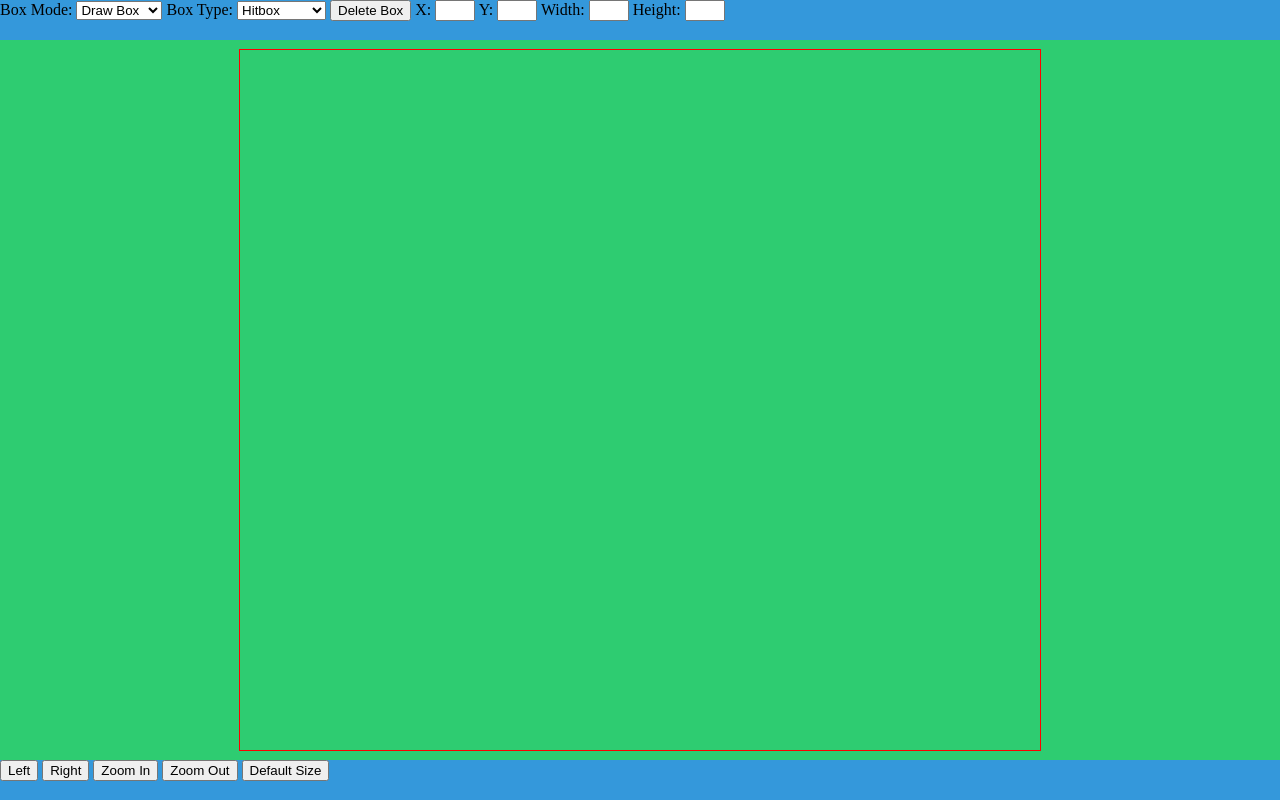
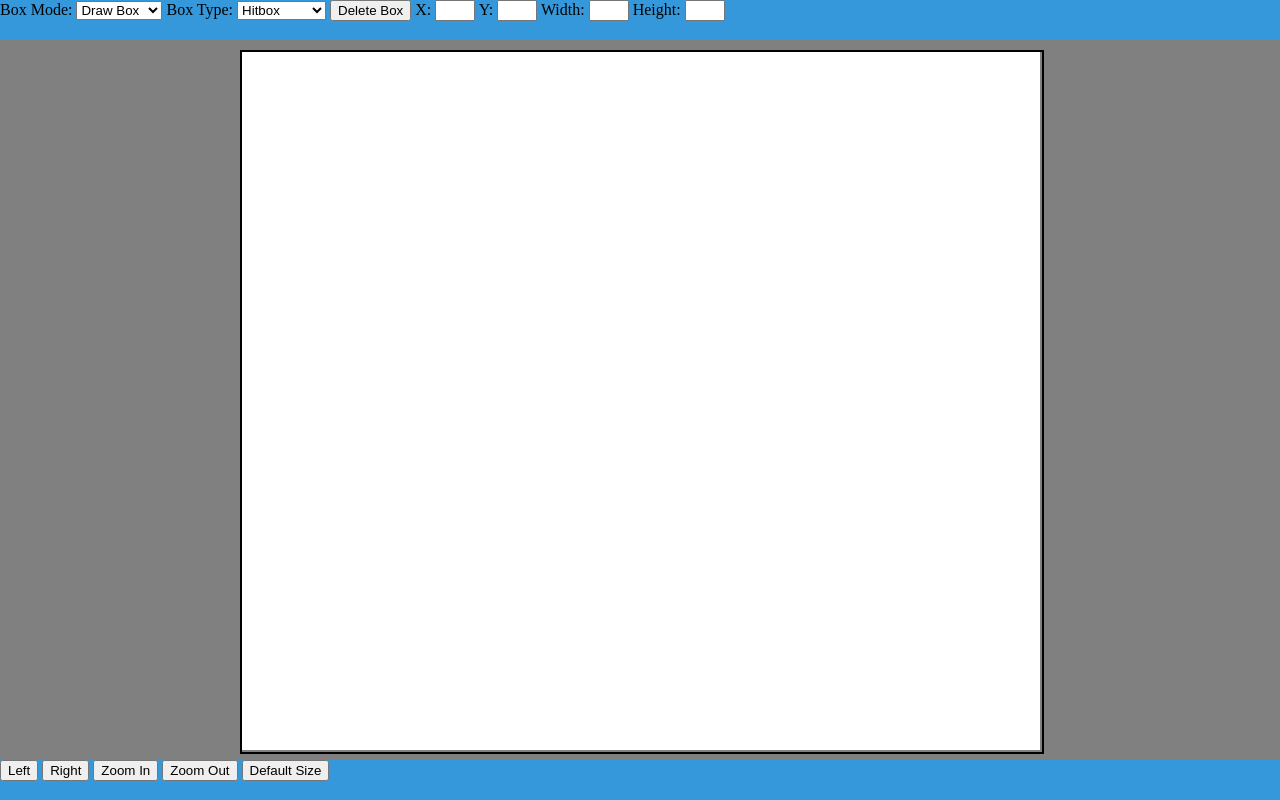
Before and after one commit to Kinaetron/KarakuriColliderEditor, an Electron app: page index.html in a window 1280 px wide. Drawn offline with Linux system fonts and the light colour scheme; no server answers.

Commit message:
canvas and background different colour

```diff
--- a/index.html
+++ b/index.html
@@ -3,7 +3,7 @@
   <head>
     <meta charset="UTF-8">
     <link rel="stylesheet" href="style.css">
-    <title>Karakuri Hitbox Editor</title>
+    <title>Karakuri Collider Editor</title>
   </head>
   <body>
     <div id="top">
@@ -33,9 +33,11 @@
       <input type="text" id="height" name="height" pattern="[0-9]{3}" maxlength="3">
     </div>
     <div id="middle">
-      <canvas id="frameImage" width=800 height=700>Frame Image</canvas>
-      <canvas id="overlay" width=800 height=700></canvas>
-      <canvas id="canvas" width=800 height=700></canvas>
+      <div id="canvas-container">
+        <canvas id="frameImage" width=800 height=700>Frame Image</canvas>
+        <canvas id="overlay" width=800 height=700></canvas>
+        <canvas id="canvas" width=800 height=700></canvas>
+      </div>
     </div>
     <div id="button">
       <button id="decrement-btn">Left</button>
--- a/style.css
+++ b/style.css
@@ -17,12 +17,18 @@ body {
     display: flex;
     align-items: center;
     justify-content: center;
-    background-color: #2ecc71;
+    background-color: gray;
     position: relative;
 }
 
+#canvas-container {
+    height: 700px;
+    width: 800px;
+    background-color: white;
+}
+
 canvas{
-    border: 1px solid red;
+    border: 2px solid black;
     position: absolute;
 }
 
```
